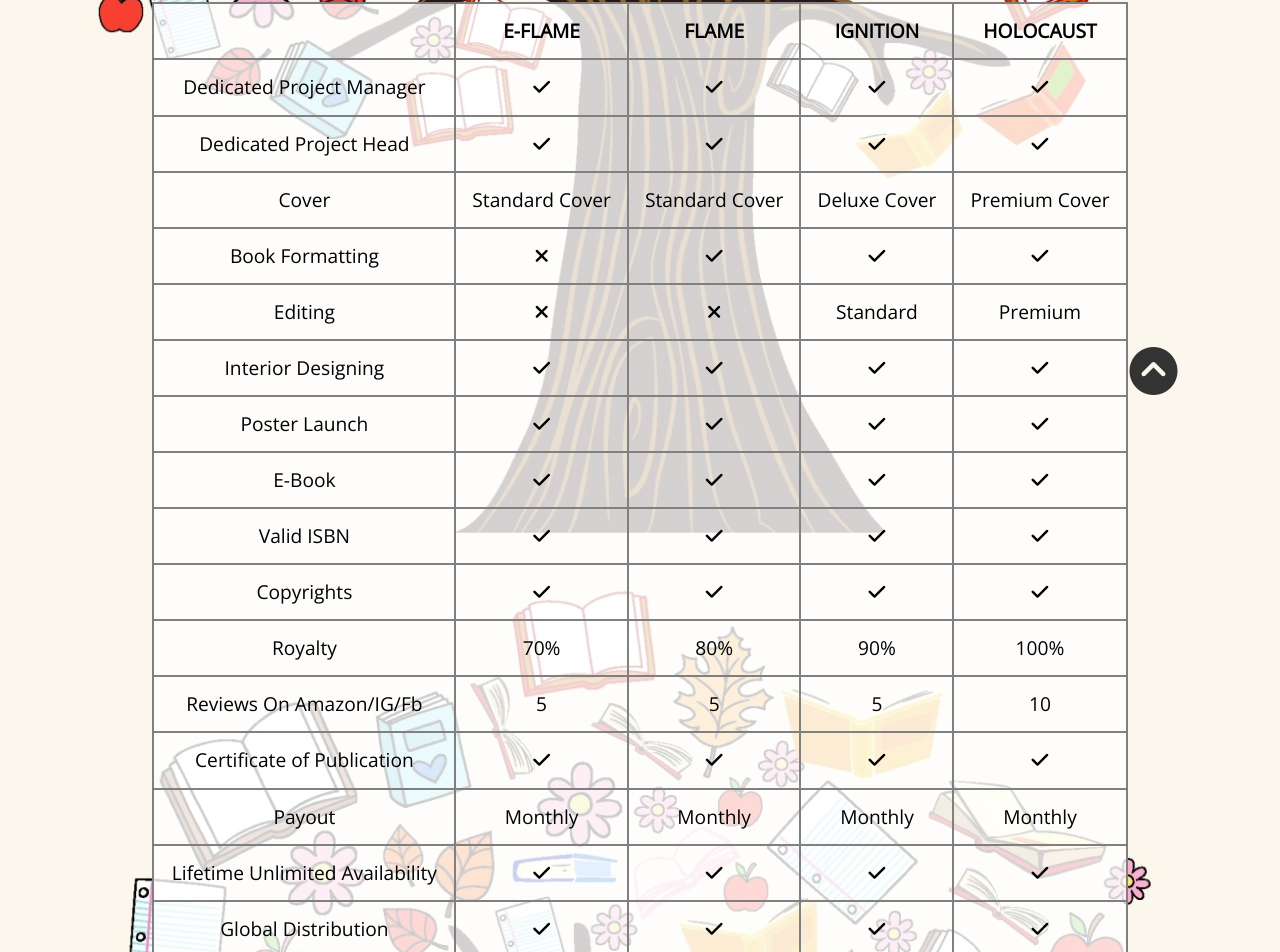
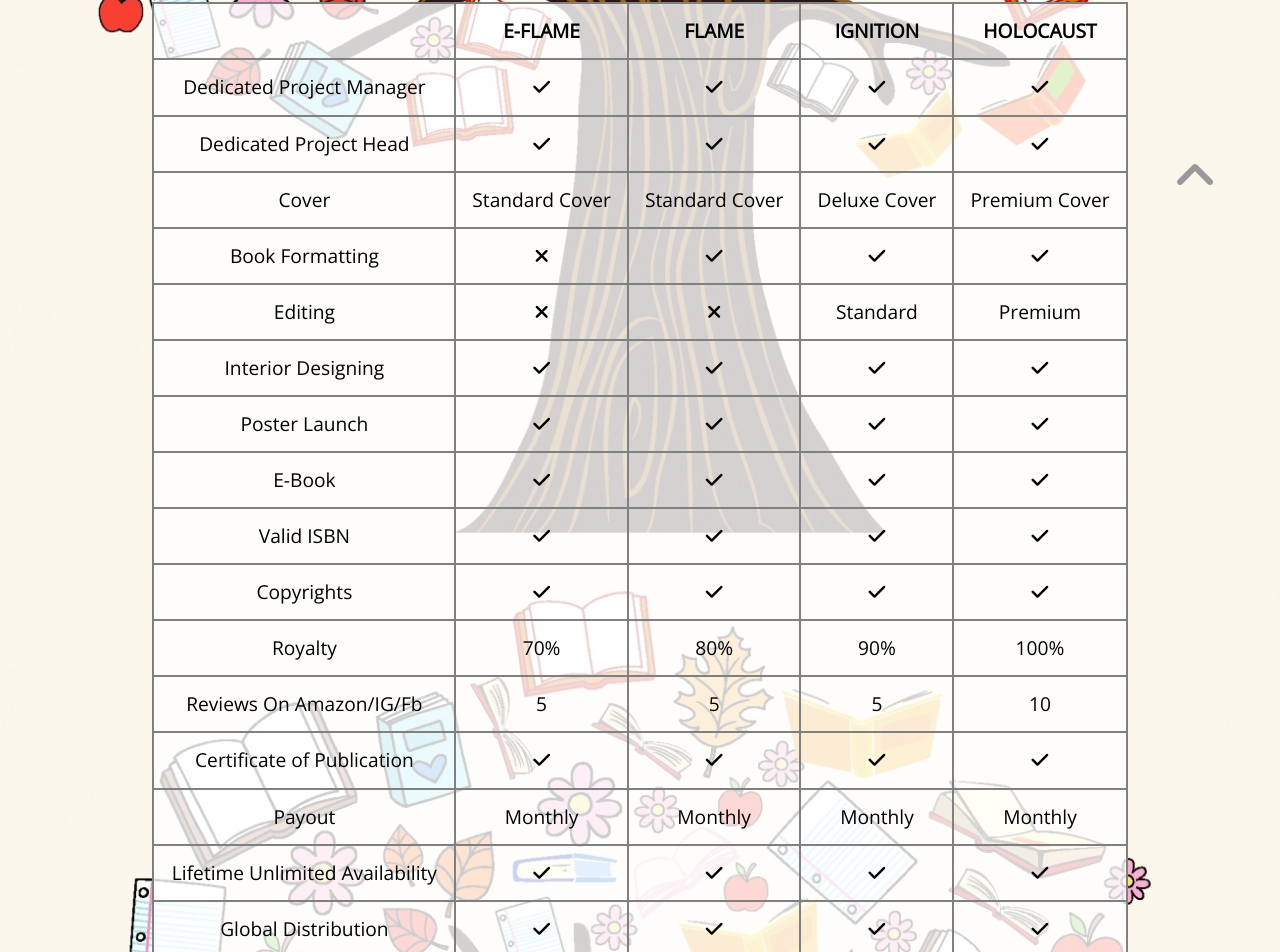
Before and after one commit to VaibhavArora314/Wordings, a plain HTML site: page packages.html in a window 1280 px wide. Shown: the part 808-1760 px from the top of the page. Drawn offline with nearby package versions, Linux system fonts and the light colour scheme.

Commit message:
Minor changes

```diff
--- a/css/home.css
+++ b/css/home.css
@@ -5,7 +5,6 @@ main {
   justify-content: center;
   background: rgba(0, 0, 0, 0);
   margin: 20vh 5vw 10vh;
-  position: relative;
 }
 
 main .title {
@@ -239,26 +238,6 @@ header .About a {
   text-decoration: none;
 }
 
-.scroll-top {
-  position: absolute;
-  display: inline-block;
-  top: 120vh;
-  bottom: 0.1vh;
-  right: 0.1rem;
-  width: fit-content;
-  border-radius: 100%;
-}
-
-.scroll-top-link {
-  position: -webkit-sticky;
-  position: sticky;
-  top: 90vh;
-}
-
-.fa-chevron-circle-up {
-  color: #333;
-}
-
 @media screen and (max-width: 750px) {
   main .title h1 {
     font-size: 3rem;
--- a/css/nav-styles.css
+++ b/css/nav-styles.css
@@ -11,6 +11,7 @@ body {
   background: url(/images/tree-cropped.jpg) no-repeat center center fixed;
   background-size: cover;
   height: 100%;
+  position: relative;
 }
 
 nav {
@@ -51,6 +52,26 @@ nav .logo {
   width: 50px;
   border-radius: 25px;
   /* margin: 5px 20px 5px 50px; */
+}
+
+.scroll-top {
+  position: absolute;
+  display: inline-block;
+  top: 120vh;
+  bottom: 5vh;
+  right: 5vw;
+  width: fit-content;
+  border-radius: 100%;
+}
+
+.scroll-top-link {
+  position: -webkit-sticky;
+  position: sticky;
+  top: 90vh;
+}
+
+.fa-angle-up {
+  color: #999;
 }
 
 @media screen and (max-width: 450px) {
--- a/css/page2.css
+++ b/css/page2.css
@@ -46,7 +46,6 @@ header .tagline {
 }
 
 main {
-  position: relative;
   display: flex;
   flex-direction: column;
   justify-content: center;
@@ -167,27 +166,10 @@ header .About a {
   text-decoration: none;
 }
 
-.scroll-top {
-  position: absolute;
-  display: inline-block;
-  top: 40vh;
-  bottom: 0.1vh;
-  right: 0.1rem;
-  width: fit-content;
-  border-radius: 100%;
-}
-
-.scroll-top-link {
-  position: -webkit-sticky;
-  position: sticky;
-  top: 90vh;
-}
-
-.fa-chevron-circle-up {
-  color: #333;
-}
-
 @media screen and (max-width: 765px) {
+  header h1 {
+    font-size: 3rem;
+  }
   header .title {
     width: 80vw;
   }
--- a/css/page4.css
+++ b/css/page4.css
@@ -40,7 +40,6 @@ header .title h1:hover {
 }
 
 main {
-  position: relative;
   display: flex;
   flex-direction: column;
   align-items: center;
@@ -77,27 +76,10 @@ main .x {
   width: 60vw;
 }
 
-.scroll-top {
-  position: absolute;
-  display: inline-block;
-  top: 60vh;
-  bottom: 0.1vh;
-  right: 8vw;
-  width: fit-content;
-  border-radius: 100%;
-}
-
-.scroll-top-link {
-  position: -webkit-sticky;
-  position: sticky;
-  top: 90vh;
-}
-
-.fa-chevron-circle-up {
-  color: #333;
-}
-
 @media screen and (max-width: 1000px) and (min-width: 750px) {
+  header h1 {
+    font-size: 3rem;
+  }
   header .about {
     width: 70vw;
   }
--- a/css/page5.css
+++ b/css/page5.css
@@ -17,7 +17,6 @@ main .notice p {
 }
 
 main {
-  position: relative;
   width: 80vw;
   margin: 12vh 10vw 10vh;
   display: flex;
@@ -74,26 +73,6 @@ main img {
   border: 0.25rem solid rgba(0, 0, 0, 0.5);
 }
 
-.scroll-top {
-  position: absolute;
-  display: inline-block;
-  top: 120vh;
-  bottom: 0.1vh;
-  right: 0.1rem;
-  width: fit-content;
-  border-radius: 100%;
-}
-
-.scroll-top-link {
-  position: -webkit-sticky;
-  position: sticky;
-  top: 90vh;
-}
-
-.fa-chevron-circle-up {
-  color: #333;
-}
-
 @media screen and (max-width: 1020px) {
   main img {
     height: 30vh;
--- a/packages.html
+++ b/packages.html
@@ -329,7 +329,7 @@
       <p class="x">Note: For any queries, contact us at our social accounts.</p>
       <div class="scroll-top">
         <a class="scroll-top-link" href="#"
-          ><i class="fas fa-chevron-circle-up fa-3x"></i
+          ><i class="fas fa-angle-up fa-3x"></i></i
         ></a>
       </div>
     </main>
```
Also changed, not shown: about.html (+1 -1 lines), anthology.html (+1 -1 lines), index.html (+1 -1 lines).
